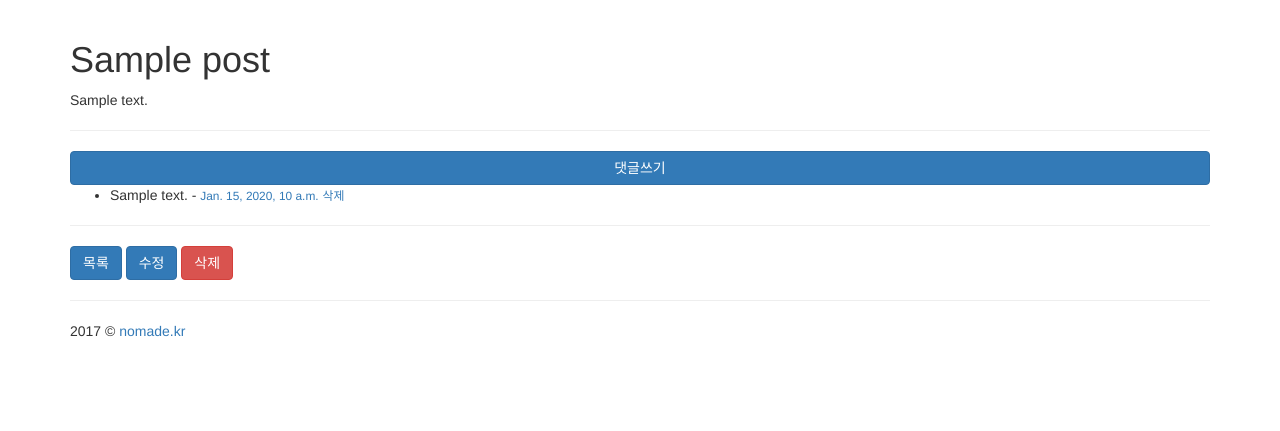
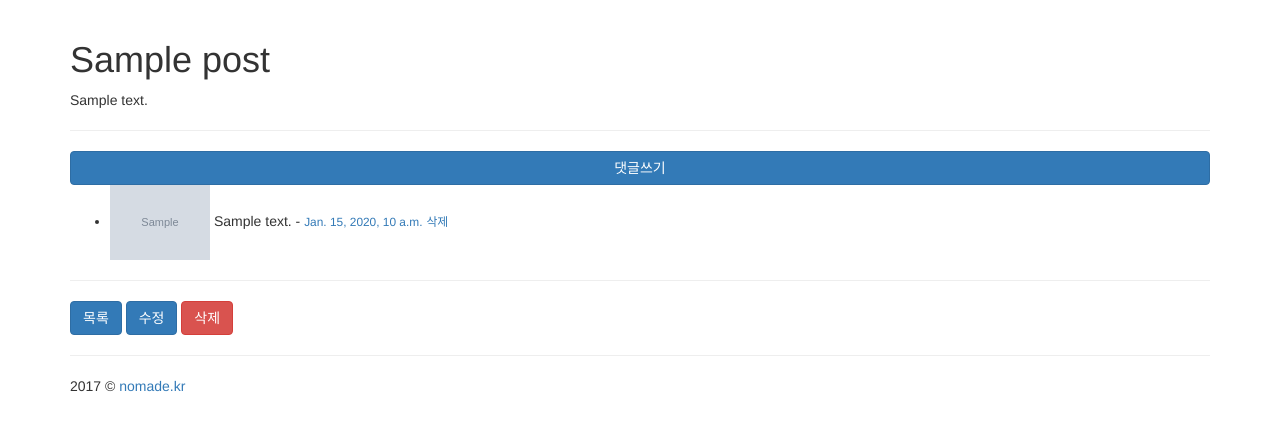
Before and after one commit to yeon0206/AskDjango-frontendVOD, a Django app: page /1/ in a window 1280 px wide. Shown: the part 52-483 px from the top of the page. Run offline with Django 3.2, Linux system fonts and the light colour scheme; tables that the repository leaves empty hold one stand-in row (values such as "Sample post"); grey boxes marked "Sample" are stand-in pictures; some libraries are stand-ins or nearby versions.

Commit message:
댓글에 사진 노출

```diff
--- a/blog/templates/blog/_comment.html
+++ b/blog/templates/blog/_comment.html
@@ -1,4 +1,9 @@
 <li id="comment-{{ comment.pk }}"> <!-- HTML5에서는 커스텀 data 속성을 지원한다. -->
+
+    {% if comment.photo %}
+        <img src="{{ comment.photo.url }}" style="width: 100px;" />
+    {% endif %}
+
     {{ comment.message }}
     &dash;
     <a href="{% url "blog:comment_edit" comment.post.pk comment.pk %}"
```
